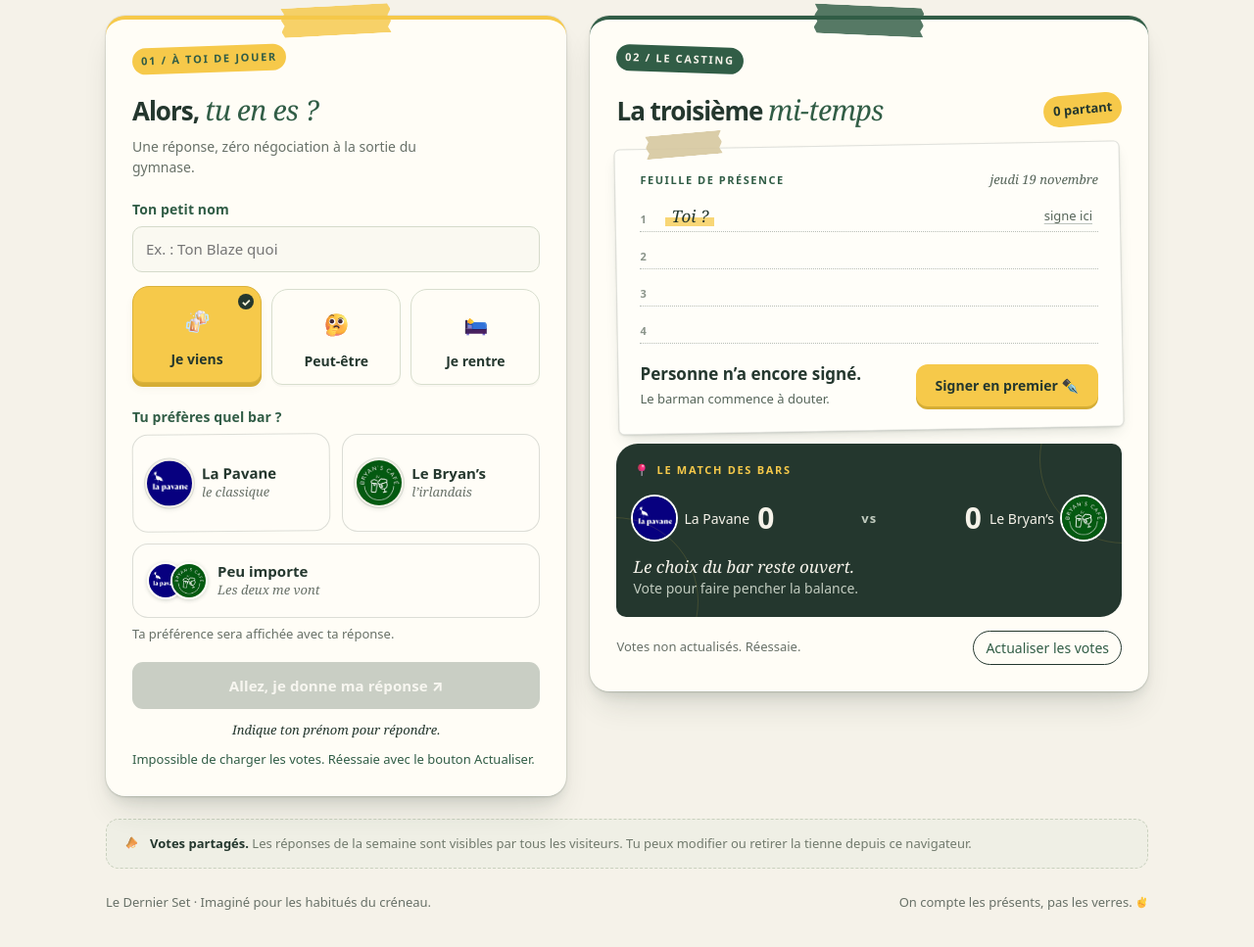
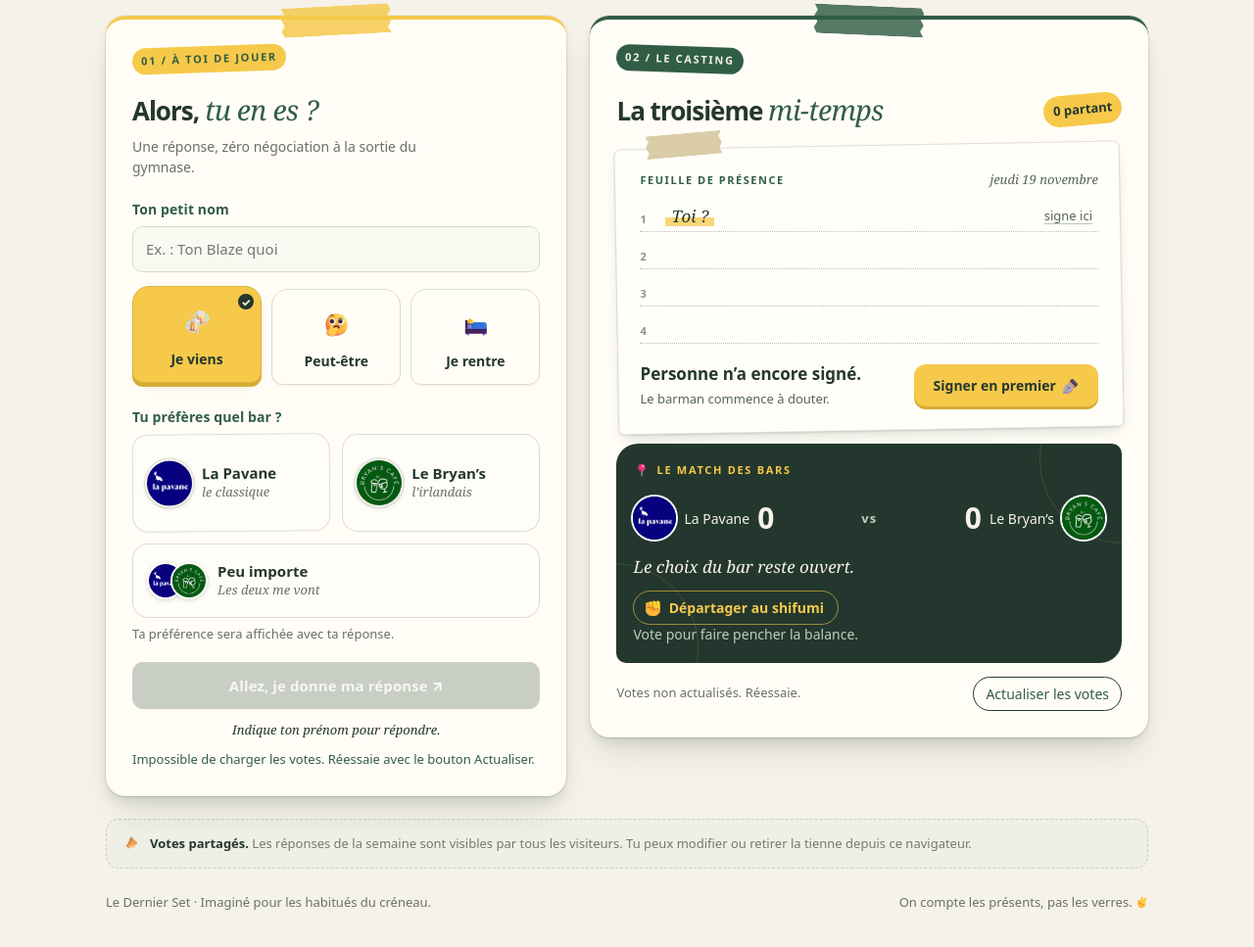
Before and after one commit to BrieucOlivieri/le-dernier-set, a plain HTML site: page index.html in a window 1280 px wide. Shown: the part 539-1506 px from the top of the page at 98% size. Drawn offline with nearby package versions, Linux system fonts and the light colour scheme; no server answers.

Commit message:
Use the Fluent nib on the sign button and offer the shifumi at 0-0 again
The "Signer en premier" button now shows the Fluent black nib instead of
the system emoji. The shifumi is offered at 0-0 again, just for fun.

Co-Authored-By: Claude Opus 5.5 <noreply@anthropic.com>

```diff
--- a/app.js
+++ b/app.js
@@ -503,7 +503,7 @@
             const sign = document.createElement('button');
             sign.type = 'button';
             sign.className = 'attendance-cta';
-            sign.textContent = 'Signer en premier ✒️';
+            sign.append('Signer en premier ', emoji('nib'));
             sign.addEventListener('click', goToVoteForm);
             bottom.append(copy, sign);
             sheet.append(bottom);
@@ -1295,8 +1295,8 @@
 
     // 11. Easter egg : shifumi pour départager une égalité au match des bars (pour rire).
     // SHIFUMI_MIN_SCORE : score minimum de chaque bar pour proposer le shifumi.
-    // 1 = seulement en vraie égalité (1-1, 2-2…) ; 0 le proposerait aussi à 0-0 (pratique pour tester).
-    const SHIFUMI_MIN_SCORE = 1;
+    // 0 = proposé aussi à 0-0, juste pour s'amuser ; 1 le réserverait aux vraies égalités (1-1, 2-2…).
+    const SHIFUMI_MIN_SCORE = 0;
     const SHIFUMI_MOVES = {
         fist: { name: 'Pierre', beats: 'victory' },
         hand: { name: 'Feuille', beats: 'fist' },
--- a/custom.css
+++ b/custom.css
@@ -1218,6 +1218,13 @@ header {
     font-size: var(--fs-sm);
     font-weight: 800;
     box-shadow: 0 3px 0 #d5ad35;
+}
+
+.attendance-cta .emoji {
+    width: 1.25em;
+    height: 1.25em;
+    margin-left: 2px;
+    vertical-align: -0.3em;
 }
 
 /* Les rubriques et les votes sur la feuille */
```
Also changed, not shown: assets/emoji/nib.svg (added).
